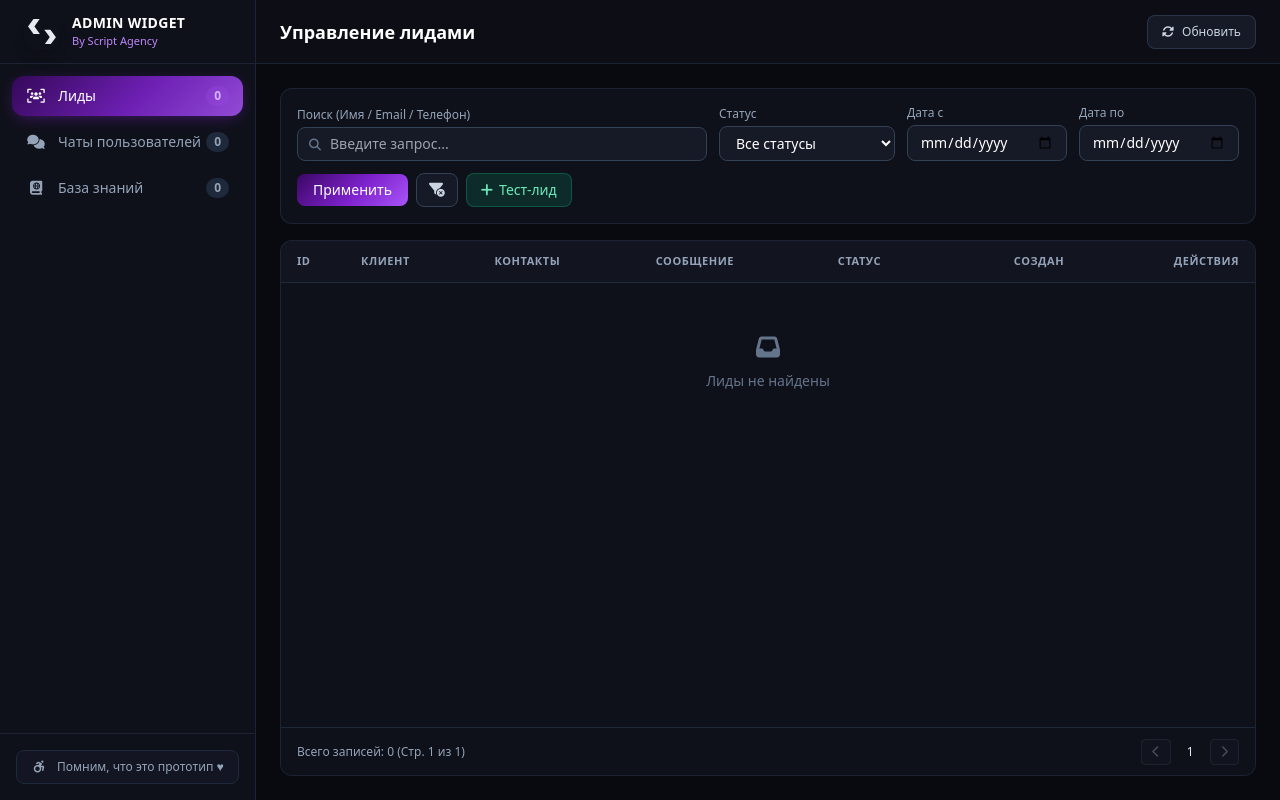
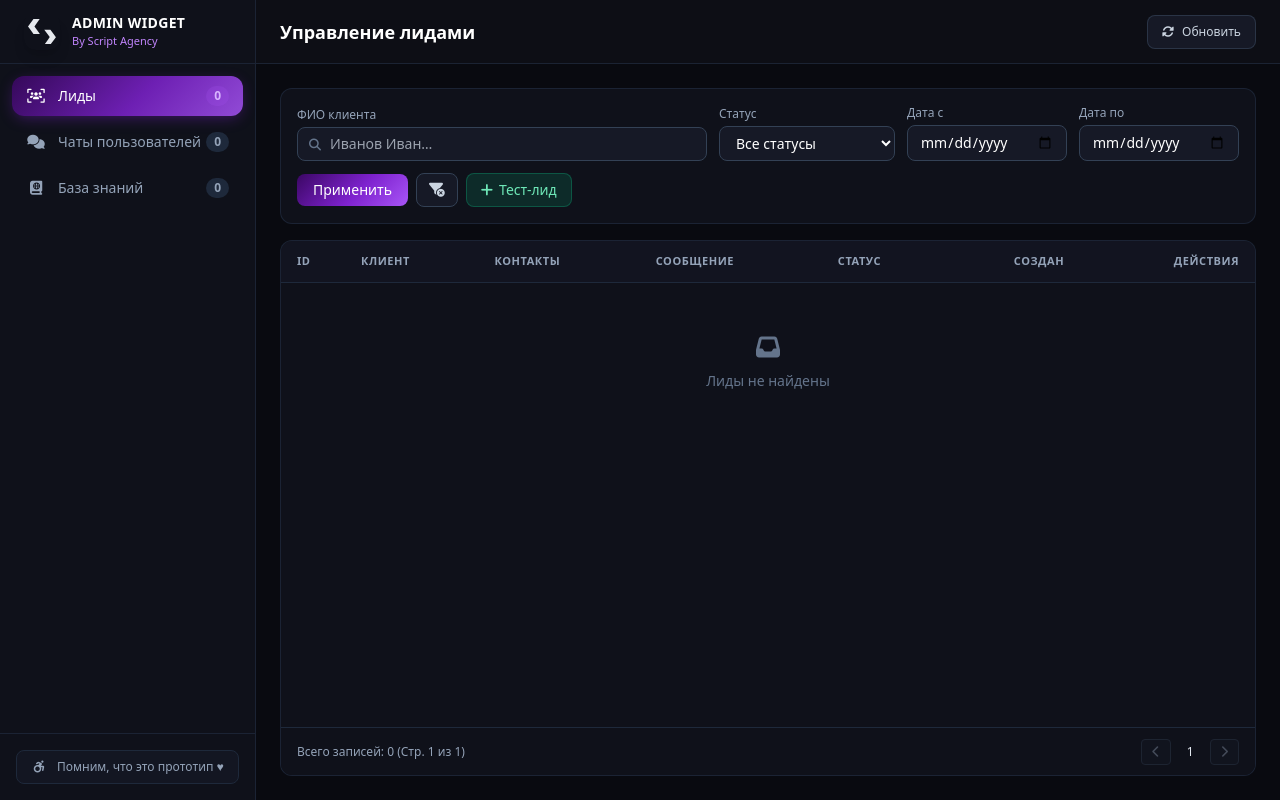
Before and after one commit to Script-agency/hakaton-hack-and-change-2026, a PHP site: template backend/modules/admin/presentation/view/widget/index.php in a window 1280 px wide. Run offline with PHP 8.4, Linux system fonts and the light colour scheme; the template is opened without the code that fills it: most values are stand-ins (such as "Sample title", 1, 10 or a date in 2020); some libraries are stand-ins or nearby versions.

Commit message:
feat: update module

```diff
--- a/backend/modules/admin/presentation/assets/dist/js/admin.js
+++ b/backend/modules/admin/presentation/assets/dist/js/admin.js
@@ -27,6 +27,73 @@ document.addEventListener('DOMContentLoaded', () => {
 
     const loader = document.getElementById('global-loader');
     function setLoading(v) { if (loader) loader.classList.toggle('hidden', !v); }
+
+    /**
+     * Рендер истории диалога лида (поле `messages`).
+     * Поддерживает: array of {role, content}, JSON-строку, null.
+     */
+    function renderLeadMessages(messages) {
+        let list = messages;
+
+        // если пришло строкой — пробуем распарсить
+        if (typeof list === 'string') {
+            try { list = JSON.parse(list); } catch (_) { list = null; }
+        }
+
+        if (!Array.isArray(list) || list.length === 0) {
+            return `
+            <div>
+                <div class="text-xs text-slate-400 mb-1">История диалога</div>
+                <div class="p-3.5 rounded-xl bg-dark-800 border border-slate-800 text-slate-500 text-xs text-center">
+                    <i class="fa-regular fa-comment-slash mr-1"></i>
+                    История переписки отсутствует
+                </div>
+            </div>`;
+        }
+
+        const items = list.map(m => {
+            const role    = m.role || 'user';
+            const isUser  = role === 'user';
+            const isSys   = role === 'system';
+
+            const label = isSys
+                ? '<i class="fa-solid fa-gear mr-1"></i>Система'
+                : isUser
+                    ? '<i class="fa-regular fa-user mr-1"></i>Клиент'
+                    : '<i class="fa-solid fa-robot mr-1"></i>AI Ассистент';
+
+            const labelClass = isSys
+                ? 'text-slate-400'
+                : isUser ? 'text-purple-400' : 'text-emerald-400';
+
+            const bubbleClass = isSys
+                ? 'bg-dark-900 border border-dashed border-slate-700 text-slate-400 rounded-bl-xs'
+                : isUser
+                    ? 'sa-gradient text-white rounded-br-xs'
+                    : 'bg-dark-900 border border-slate-700/80 text-slate-100 rounded-bl-xs';
+
+            const align = isUser ? 'items-end' : 'items-start';
+
+            return `
+            <div class="flex flex-col ${align}">
+                <div class="text-[11px] font-semibold ${labelClass} mb-1 px-1">${label}</div>
+                <div class="max-w-[85%] rounded-2xl px-3.5 py-2 text-xs whitespace-pre-wrap leading-relaxed ${bubbleClass}">
+                    ${escapeHtml(m.content || '')}
+                </div>
+            </div>`;
+        }).join('');
+
+        return `
+        <div>
+            <div class="text-xs text-slate-400 mb-1">
+                История диалога
+                <span class="text-slate-500">(${list.length} сообщ.)</span>
+            </div>
+            <div class="p-3 space-y-2.5 rounded-xl bg-dark-800/60 border border-slate-800 max-h-72 overflow-y-auto">
+                ${items}
+            </div>
+        </div>`;
+    }
 
     // FIX: правильные HTML-сущности (в исходнике было сломано)
     function escapeHtml(str) {
@@ -147,21 +214,28 @@ document.addEventListener('DOMContentLoaded', () => {
 
     async function loadLeads() {
         try {
-            const params = new URLSearchParams({ page: state.leads.page, limit: state.leads.limit });
-            const search = document.getElementById('lead-filter-search').value.trim();
-            const status = document.getElementById('lead-filter-status').value;
+            const limit = state.leads.limit;
+            const offset = (state.leads.page - 1) * limit;
+
+            const params = new URLSearchParams({
+                limit: String(limit),
+                offset: String(offset),
+            });
+
+            const search   = document.getElementById('lead-filter-search').value.trim();
+            const status   = document.getElementById('lead-filter-status').value;
             const dateFrom = document.getElementById('lead-filter-from').value;
-            const dateTo = document.getElementById('lead-filter-to').value;
+            const dateTo   = document.getElementById('lead-filter-to').value;
 
-            if (search) params.set('search', search);
-            if (status) params.set('status', status);
-            if (dateFrom) params.set('createdFrom', `${dateFrom} 00:00:00`);
-            if (dateTo) params.set('createdTo', `${dateTo} 23:59:59`);
+            if (search)   params.set('fullName', search);
+            if (status)   params.set('status', status);
+            if (dateFrom) params.set('createdFrom', `${dateFrom}T00:00:00`);
+            if (dateTo)   params.set('createdTo',   `${dateTo}T23:59:59`);
 
-            // FIX: /admin/lead → /admin/leads
             const res = await apiRequest(`/admin/leads?${params.toString()}`);
+
             state.leads.items = res.items || [];
-            state.leads.total = res.total ?? state.leads.items.length;
+            state.leads.total = res._meta?.total ?? state.leads.items.length;
 
             document.getElementById('badge-leads').textContent = state.leads.total;
             renderLeadsTable();
@@ -188,23 +262,32 @@ document.addEventListener('DOMContentLoaded', () => {
                 tr.className = 'hover:bg-dark-800/40 transition';
                 tr.innerHTML = `
                 <td class="py-3 px-4 font-mono text-xs text-slate-400">#${lead.id}</td>
-                    <td class="py-3 px-4 font-medium text-white">${escapeHtml(lead.name)}</td>
+                <td class="py-3 px-4">
+                    <div class="font-medium text-white">${escapeHtml(lead.full_name || '—')}</div>
+                    ${lead.company
+                    ? `<div class="text-[11px] text-slate-400 mt-0.5"><i class="fa-regular fa-building mr-1"></i>${escapeHtml(lead.company)}</div>`
+                    : ''}
+                </td>
                 <td class="py-3 px-4 text-xs space-y-0.5">
-                        ${lead.email ? `<div class="text-slate-300"><i class="fa-regular fa-envelope text-slate-500 mr-1.5"></i>${escapeHtml(lead.email)}</div>` : ''}
-                        ${lead.phone ? `<div class="text-slate-300"><i class="fa-solid fa-phone text-slate-500 mr-1.5"></i>${escapeHtml(lead.phone)}</div>` : ''}
+                    ${lead.phone
+                    ? `<div class="text-slate-300"><i class="fa-solid fa-phone text-slate-500 mr-1.5"></i>${escapeHtml(lead.phone)}</div>`
+                    : ''}
+                    ${lead.manager_note
+                    ? `<div class="text-slate-400 italic truncate max-w-[180px]" title="${escapeHtml(lead.manager_note)}"><i class="fa-regular fa-note-sticky text-slate-500 mr-1.5"></i>${escapeHtml(lead.manager_note)}</div>`
+                    : ''}
                 </td>
-                    <td class="py-3 px-4 text-xs text-slate-300 max-w-xs truncate" title="${escapeHtml(lead.message || '')}">
-                        ${escapeHtml(lead.message || '—')}
+                <td class="py-3 px-4 text-xs text-slate-300 max-w-xs truncate" title="${escapeHtml(lead.summary || '')}">
+                    ${escapeHtml(lead.summary || '—')}
                 </td>
                 <td class="py-3 px-4">
                     <select data-lead-status="${lead.id}" class="px-2.5 py-1 rounded-lg text-xs font-medium bg-dark-800 border border-slate-700 text-slate-200 focus:outline-none focus:border-purple-500">
-                            <option value="new" ${lead.status === 'new' ? 'selected' : ''}>🔵 Новый (new)</option>
-                            <option value="in_process" ${lead.status === 'in_process' ? 'selected' : ''}>🟡 В работе (in_process)</option>
-                            <option value="done" ${lead.status === 'done' ? 'selected' : ''}>🟢 Завершен (done)</option>
-                            <option value="cancelled" ${lead.status === 'cancelled' ? 'selected' : ''}>🔴 Отклонен (cancelled)</option>
+                        <option value="new"         ${lead.status === 'new'         ? 'selected' : ''}>🔵 Новый (new)</option>
+                        <option value="in_progress" ${lead.status === 'in_progress' ? 'selected' : ''}>🟡 В работе (in_progress)</option>
+                        <option value="closed"      ${lead.status === 'closed'      ? 'selected' : ''}>🟢 Закрыт (closed)</option>
+                        <option value="cancelled"   ${lead.status === 'cancelled'   ? 'selected' : ''}>🔴 Отклонен (cancelled)</option>
                     </select>
                 </td>
-                    <td class="py-3 px-4 text-xs text-slate-400">${escapeHtml(lead.createdAt || '')}</td>
+                <td class="py-3 px-4 text-xs text-slate-400">${escapeHtml(lead.created_at || '')}</td>
                 <td class="py-3 px-4 text-right">
                     <button data-lead-view="${lead.id}" class="px-2.5 py-1 rounded-lg bg-dark-800 hover:bg-purple-500/20 text-slate-300 hover:text-purple-300 border border-slate-700 text-xs transition" title="Подробнее">
                         <i class="fa-regular fa-eye"></i>
@@ -214,17 +297,17 @@ document.addEventListener('DOMContentLoaded', () => {
             });
         }
 
+        // --- Обновление статуса ---
         tbody.querySelectorAll('[data-lead-status]').forEach(select => {
             select.addEventListener('change', async (e) => {
                 const id = e.target.dataset.leadStatus;
                 const newStatus = e.target.value;
                 try {
-                    // FIX: /admin/lead → /admin/leads
                     await apiRequest(`/admin/leads/${id}/status`, {
                         method: 'PATCH',
                         body: JSON.stringify({ status: newStatus })
                     });
-                    showToast(`Статус лида #${id} обновлен на «${newStatus}»`);
+                    showToast(`Статус лида #${id} обновлён на «${newStatus}»`);
                     loadLeads();
                 } catch (err) {
                     showToast(err.message, 'error');
@@ -233,27 +316,38 @@ document.addEventListener('DOMContentLoaded', () => {
             });
         });
 
+        // --- Просмотр ---
         tbody.querySelectorAll('[data-lead-view]').forEach(btn => {
             btn.addEventListener('click', async () => {
                 const id = btn.dataset.leadView;
                 try {
-                    // FIX: /admin/lead → /admin/leads
-                    const res = await apiRequest(`/admin/leads/${id}`);
+                    const res  = await apiRequest(`/admin/leads/${id}`);
                     const item = res.item || res;
+
+                    // Поле messages может прийти в разных вариантах — нормализуем
+                    const messages = item.messages ?? item.chat_messages ?? null;
+
                     document.getElementById('modal-lead-title').textContent = `Лид #${item.id}`;
                     document.getElementById('modal-lead-body').innerHTML = `
                 <div class="grid grid-cols-2 gap-3 bg-dark-800/60 p-3.5 rounded-xl border border-slate-800">
-                            <div><div class="text-[11px] text-slate-400">Имя клиента</div><div class="font-medium text-white">${escapeHtml(item.name)}</div></div>
-                            <div><div class="text-[11px] text-slate-400">Текущий статус</div><div class="font-medium text-purple-300">${escapeHtml(item.status)}</div></div>
-                            <div><div class="text-[11px] text-slate-400">Email</div><div class="text-slate-200">${escapeHtml(item.email || '—')}</div></div>
+                    <div><div class="text-[11px] text-slate-400">ФИО</div><div class="font-medium text-white">${escapeHtml(item.full_name || '—')}</div></div>
+                    <div><div class="text-[11px] text-slate-400">Компания</div><div class="text-slate-200">${escapeHtml(item.company || '—')}</div></div>
                     <div><div class="text-[11px] text-slate-400">Телефон</div><div class="text-slate-200">${escapeHtml(item.phone || '—')}</div></div>
-                            <div><div class="text-[11px] text-slate-400">Создан</div><div class="text-slate-300 text-xs">${escapeHtml(item.createdAt)}</div></div>
-                            <div><div class="text-[11px] text-slate-400">Обновлен</div><div class="text-slate-300 text-xs">${escapeHtml(item.updatedAt)}</div></div>
+                    <div><div class="text-[11px] text-slate-400">Статус</div><div class="font-medium text-purple-300">${escapeHtml(item.status || '—')}</div></div>
+                    <div><div class="text-[11px] text-slate-400">Создан</div><div class="text-slate-300 text-xs">${escapeHtml(item.created_at || '—')}</div></div>
+                    <div><div class="text-[11px] text-slate-400">Обновлён</div><div class="text-slate-300 text-xs">${escapeHtml(item.updated_at || '—')}</div></div>
                 </div>
+                ${item.manager_note ? `
                 <div>
-                            <div class="text-xs text-slate-400 mb-1">Сообщение / Заявка</div>
-                            <div class="p-3.5 rounded-xl bg-dark-800 border border-slate-800 text-slate-200 whitespace-pre-wrap">${escapeHtml(item.message || 'Нет сообщения')}</div>
-                        </div>`;
+                    <div class="text-xs text-slate-400 mb-1">Комментарий менеджера</div>
+                    <div class="p-3.5 rounded-xl bg-dark-800 border border-slate-800 text-slate-200 whitespace-pre-wrap">${escapeHtml(item.manager_note)}</div>
+                </div>` : ''}
+                <div>
+                    <div class="text-xs text-slate-400 mb-1">Резюме диалога</div>
+                    <div class="p-3.5 rounded-xl bg-dark-800 border border-slate-800 text-slate-200 whitespace-pre-wrap">${escapeHtml(item.summary || 'Нет резюме')}</div>
+                </div>
+                ${renderLeadMessages(messages)}`;
+
                     openModal('modal-lead');
                 } catch (err) {
                     showToast(err.message, 'error');
@@ -261,8 +355,10 @@ document.addEventListener('DOMContentLoaded', () => {
             });
         });
 
+        // --- Пагинация ---
         const totalPages = Math.max(1, Math.ceil(state.leads.total / state.leads.limit));
-        document.getElementById('leads-pagination-info').textContent = `Всего записей: ${state.leads.total} (Стр. ${state.leads.page} из ${totalPages})`;
+        document.getElementById('leads-pagination-info').textContent =
+            `Всего записей: ${state.leads.total} (Стр. ${state.leads.page} из ${totalPages})`;
         document.getElementById('leads-page-indicator').textContent = state.leads.page;
         document.getElementById('leads-prev-page').disabled = state.leads.page <= 1;
         document.getElementById('leads-next-page').disabled = state.leads.page >= totalPages;
@@ -284,16 +380,20 @@ document.addEventListener('DOMContentLoaded', () => {
         document.getElementById('modal-lead-title').textContent = 'Создать нового лида';
         document.getElementById('modal-lead-body').innerHTML = `
         <form id="form-create-lead" class="space-y-3">
-                <div><label class="block text-xs text-slate-400 mb-1">Имя *</label>
-                    <input type="text" id="new-lead-name" required placeholder="Иван Петров" class="w-full px-3 py-2 bg-dark-800 border border-slate-700 rounded-xl text-sm text-white"></div>
-                <div class="grid grid-cols-2 gap-3">
-                    <div><label class="block text-xs text-slate-400 mb-1">Email</label>
-                        <input type="email" id="new-lead-email" placeholder="client@company.ru" class="w-full px-3 py-2 bg-dark-800 border border-slate-700 rounded-xl text-sm text-white"></div>
-                    <div><label class="block text-xs text-slate-400 mb-1">Телефон</label>
-                        <input type="text" id="new-lead-phone" placeholder="+79990001122" class="w-full px-3 py-2 bg-dark-800 border border-slate-700 rounded-xl text-sm text-white"></div>
-                </div>
-                <div><label class="block text-xs text-slate-400 mb-1">Сообщение</label>
-                    <textarea id="new-lead-message" rows="3" placeholder="Интересует разработка..." class="w-full px-3 py-2 bg-dark-800 border border-slate-700 rounded-xl text-sm text-white"></textarea></div>
+            <div><label class="block text-xs text-slate-400 mb-1">Компания *</label>
+                <input type="text" id="new-lead-company" required maxlength="255" placeholder="ООО Ромашка"
+                       class="w-full px-3 py-2 bg-dark-800 border border-slate-700 rounded-xl text-sm text-white"></div>
+            <div><label class="block text-xs text-slate-400 mb-1">ФИО клиента *</label>
+                <input type="text" id="new-lead-fullname" required maxlength="255" placeholder="Иванов Иван Иванович"
+                       class="w-full px-3 py-2 bg-dark-800 border border-slate-700 rounded-xl text-sm text-white"></div>
+            <div><label class="block text-xs text-slate-400 mb-1">Телефон *</label>
+                <input type="tel" id="new-lead-phone" required maxlength="20" pattern="^\\+?[\\d\\s\\-\\(\\)]+$"
+                       placeholder="+7 999 123-45-67"
+                       class="w-full px-3 py-2 bg-dark-800 border border-slate-700 rounded-xl text-sm text-white"></div>
+            <div><label class="block text-xs text-slate-400 mb-1">Резюме диалога *</label>
+                <textarea id="new-lead-summary" rows="3" required
+                          placeholder="Клиент интересуется внедрением CRM, бюджет 500к..."
+                          class="w-full px-3 py-2 bg-dark-800 border border-slate-700 rounded-xl text-sm text-white"></textarea></div>
             <div class="pt-2 flex justify-end">
                 <button type="submit" class="px-4 py-2 rounded-xl sa-gradient text-white text-xs font-medium">Создать лид</button>
             </div>
@@ -304,12 +404,11 @@ document.addEventListener('DOMContentLoaded', () => {
             e.preventDefault();
             try {
                 const payload = {
-                    name: document.getElementById('new-lead-name').value.trim(),
-                    email: document.getElementById('new-lead-email').value.trim() || null,
-                    phone: document.getElementById('new-lead-phone').value.trim() || null,
-                    message: document.getElementById('new-lead-message').value.trim() || null
+                    company:   document.getElementById('new-lead-company').value.trim(),
+                    full_name: document.getElementById('new-lead-fullname').value.trim(),
+                    phone:     document.getElementById('new-lead-phone').value.trim(),
+                    summary:   document.getElementById('new-lead-summary').value.trim()
                 };
-                // FIX: /lead/create → /leads
                 await apiRequest('/leads', { method: 'POST', body: JSON.stringify(payload) });
                 closeModal('modal-lead');
                 showToast('Лид успешно создан');
--- a/backend/modules/admin/presentation/view/widget/index.php
+++ b/backend/modules/admin/presentation/view/widget/index.php
@@ -93,20 +93,22 @@ $this->title = 'Admin Center';
                 <!-- Фильтры лидов -->
                 <div class="bg-dark-900 p-4 rounded-xl border border-slate-800/80 mb-4 flex flex-wrap items-end gap-3 shrink-0">
                     <div class="flex-1 min-w-[200px]">
-                        <label class="block text-xs text-slate-400 mb-1">Поиск (Имя / Email / Телефон)</label>
+                        <label class="block text-xs text-slate-400 mb-1">ФИО клиента</label>
                         <div class="relative">
                             <i class="fa-solid fa-magnifying-glass absolute left-3 top-2.5 text-slate-500 text-xs"></i>
-                            <input type="text" id="lead-filter-search" placeholder="Введите запрос..." class="w-full pl-8 pr-3 py-1.5 bg-dark-800 border border-slate-700 rounded-lg text-sm text-white focus:outline-none focus:border-purple-500">
+                            <input type="text" id="lead-filter-search" placeholder="Иванов Иван…"
+                                   class="w-full pl-8 pr-3 py-1.5 bg-dark-800 border border-slate-700 rounded-lg text-sm text-white focus:outline-none focus:border-purple-500">
                         </div>
                     </div>
 
                     <div class="w-44">
                         <label class="block text-xs text-slate-400 mb-1">Статус</label>
-                        <select id="lead-filter-status" class="w-full px-3 py-1.5 bg-dark-800 border border-slate-700 rounded-lg text-sm text-white focus:outline-none focus:border-purple-500">
+                        <select id="lead-filter-status"
+                                class="w-full px-3 py-1.5 bg-dark-800 border border-slate-700 rounded-lg text-sm text-white focus:outline-none focus:border-purple-500">
                             <option value="">Все статусы</option>
                             <option value="new">Новый (new)</option>
-                            <option value="in_process">В работе (in_process)</option>
-                            <option value="done">Завершен (done)</option>
+                            <option value="in_progress">В работе (in_progress)</option>
+                            <option value="closed">Закрыт (closed)</option>
                             <option value="cancelled">Отклонен (cancelled)</option>
                         </select>
                     </div>
@@ -269,7 +271,7 @@ $this->title = 'Admin Center';
                 <i class="fa-solid fa-xmark"></i>
             </button>
         </div>
-        <div id="modal-lead-body" class="p-5 space-y-4 text-sm"></div>
+        <div id="modal-lead-body" class="p-5 space-y-4 text-sm max-h-[75vh] overflow-y-auto"></div>
     </div>
 </div>
 
```
Lines whose indentation alone changed are shown as unchanged.
